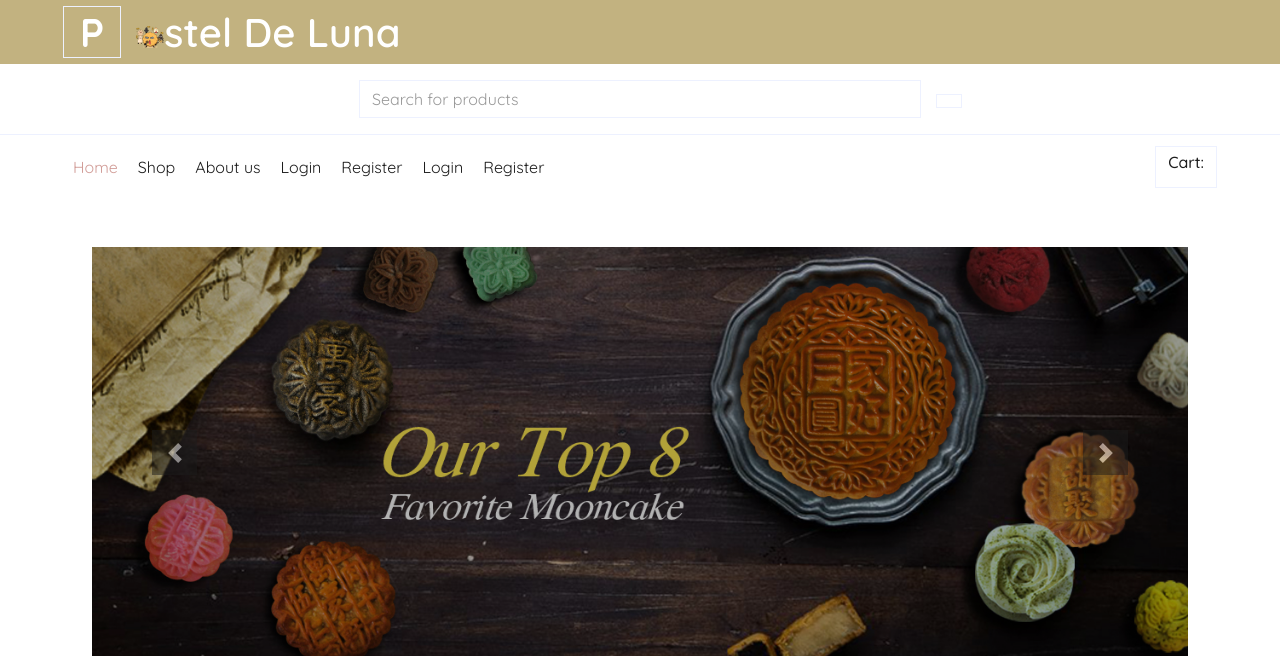
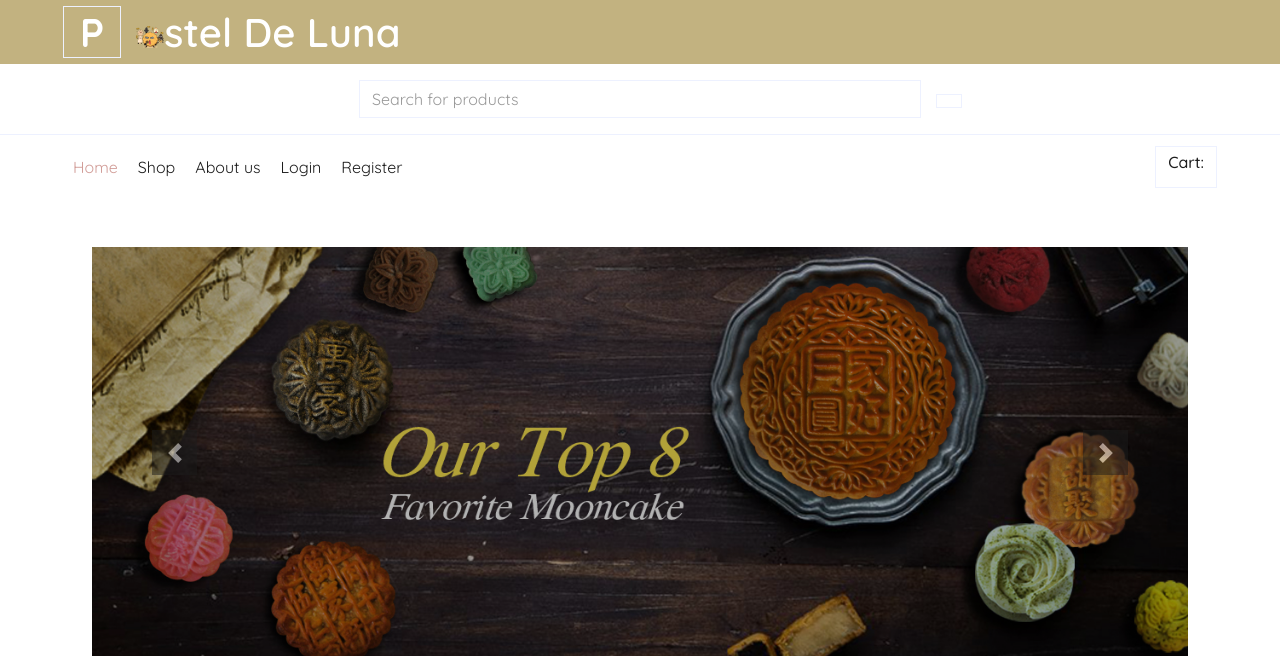
Before and after one commit to FluffyCheeks/ICT3103-3203-Group-38, a Django app: page /luna/ in a window 1280 px wide. Shown: the top 656 px of the page. Run offline with Django 4.2, Linux system fonts and the light colour scheme; data that the repository does not hold is empty; some libraries are stand-ins or nearby versions.

Commit message:
Update base.html
Nav bar

```diff
--- a/pastelLuna/pastelLuna/luna/templates/base.html
+++ b/pastelLuna/pastelLuna/luna/templates/base.html
@@ -65,12 +65,9 @@
                             {% if request.session.test_cookie_worked %}
                                 <a href="logout" class="nav-item nav-link">Logout</a>
                             {% else %}
-                                <a href="login" class="nav-item nav-link">Login</a>
+                                <a href="loginpage" class="nav-item nav-link">Login</a>
                                 <a href="" class="nav-item nav-link">Register</a>
                             {% endif %}
-
-                             <a href="" class="nav-item nav-link">Login</a>
-                            <a href="registration" class="nav-item nav-link">Register</a>
 
                         </div>
                     </div>
```
